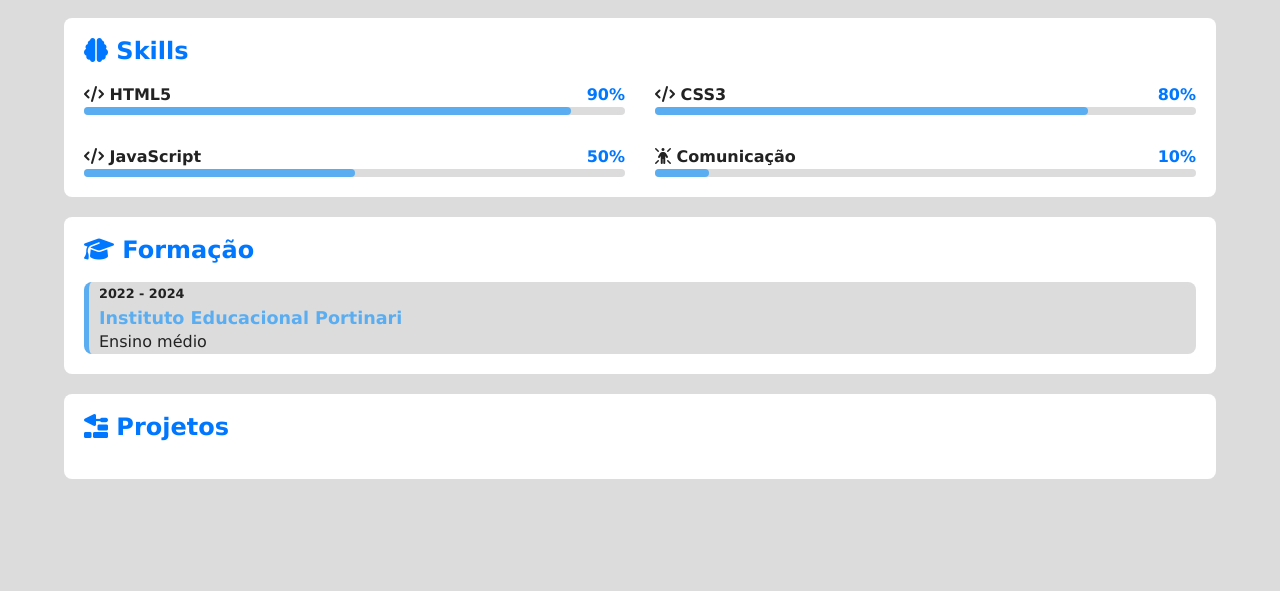
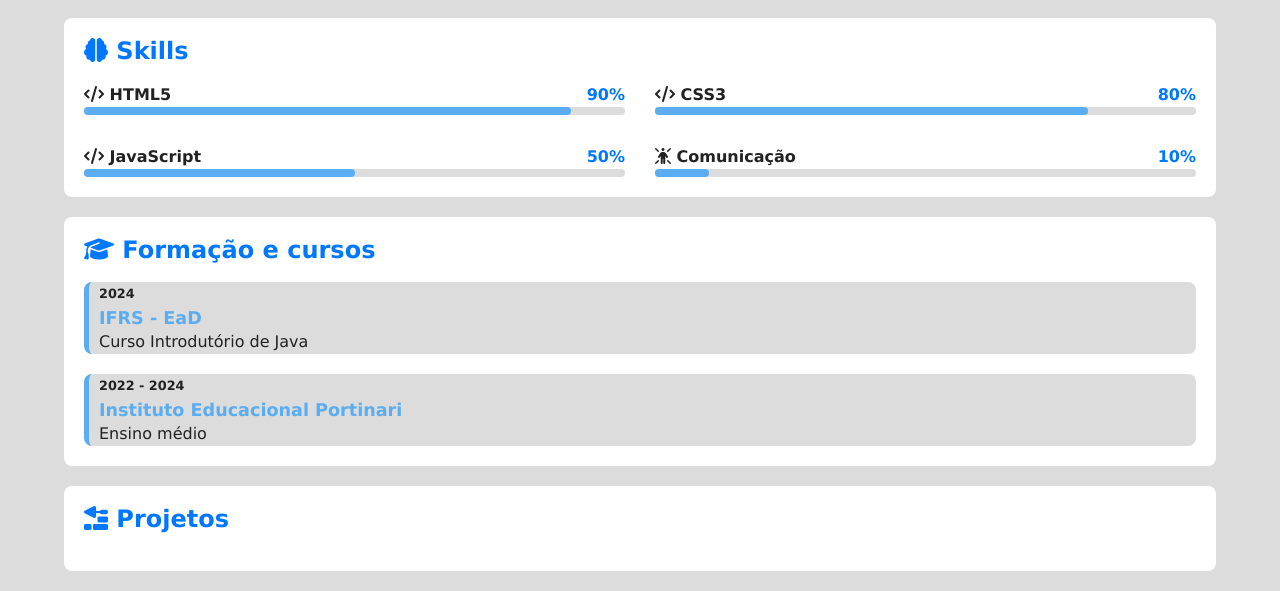
Before and after one commit to caio-sdm/Portifolio, a plain HTML site: page docs/index.html in a window 1280 px wide. Shown: the part 1256-1847 px from the top of the page. Before the commit the page ends 1755 px from the top, so only its background shows below. Drawn offline with Linux system fonts and the light colour scheme.

Commit message:
Update index.html

```diff
--- a/docs/index.html
+++ b/docs/index.html
@@ -108,7 +108,7 @@
             </article> <!-- fim article skills -->
 
             <article id="formacao">
-                <h2><i class="fa-solid fa-graduation-cap"></i> Formação</h2>
+                <h2><i class="fa-solid fa-graduation-cap"></i> Formação e cursos</h2>
 
                 <div id="formacao-container">
                     <div class="curso">
@@ -116,6 +116,10 @@
                         <h3 class="instituicao">Instituto Educacional Portinari</h3>
                         <p class="titulacao">Ensino médio</p>
                     </div>
+<div class="curso">
+                        <p class="periodo">2024</p>
+                        <h3 class="instituicao">IFRS - EaD</h3>
+                        <p class="titulacao">Curso Introdutório de Java</p>
                 </div>
 
             </article> <!-- fim article formacao -->
```
